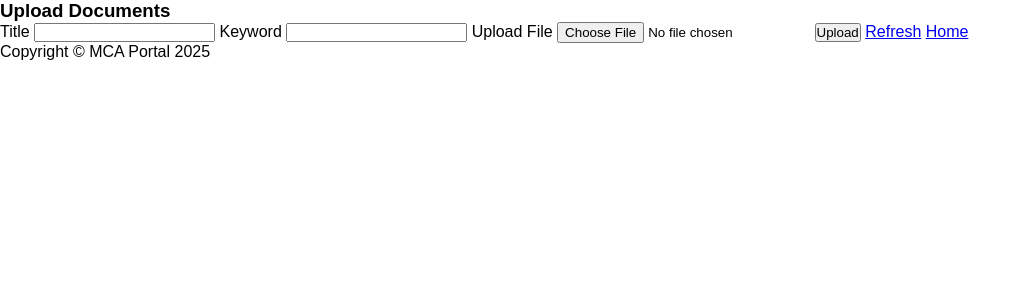
After one commit to sabarivel73/MCA-Portal, a PHP site: page /Staff_Portal/supload_documents.php in a window 1280 px wide. The commit adds this page. Shown: the top 300 px of the page, without its empty margins (0-1031 px from the left). Run offline with PHP 8.4, Linux system fonts and the light colour scheme; the visitor is signed in with stand-in values (Sample User, id 1).

Commit message:
new files

```diff
--- a/Home_Page/Staff_Portal/staffsidebar.php
+++ b/Home_Page/Staff_Portal/staffsidebar.php
@@ -1,9 +1,9 @@
 <div class="navbar">
  <nav>
    <ul>
-        <button><a href="upload_documents.php">Store Documents</a></button>
-        <button><a href="view_documents.php">View Documents</a></button>
-        <button><a href="mhome.php">Staff Portal</a></button>
+        <button><a href="supload_documents.php">Store Documents</a></button>
+        <button><a href="sview_documents.php">View Documents</a></button>
+        <button><a href="smhome.php">Staff Portal</a></button>
         <button><a href="schangepass.php">Change Password</a></button>
         <button><a href="logout.php">Logout</a></button>
    </ul>
--- /dev/null
+++ b/Home_Page/Staff_Portal/supload_documents.php
@@ -0,0 +1,67 @@
+<?php
+    session_start();
+    include"database.php";
+    function countRecord($sql,$db)
+    {
+        $res=$db->query($sql);
+        return $res->num_rows;
+    }
+    if(!isset($_SESSION["ID"]))
+    {
+	    header("location:ulogin.php");
+    }
+?>
+<!DOCTYPE HTML>
+<html>
+    <head>
+        <title>MCA Portal</title>
+        <style>
+            *
+            {
+                margin:0;
+                padding:0;
+                box-sizing:border-box;
+                font-family:'poppins',sans-serif;
+                cursor:pointer;
+            }
+        </style>
+    </head>
+    <body>
+        <div class="container">
+          <div class="center">
+            <?php
+                if(isset($_POST["submit"]))
+                {
+                    $target_dir = "upload/";
+                    $target_file = $target_dir.basename($_FILES["efile"]["name"]);
+                    if(move_uploaded_file($_FILES["efile"]["tmp_name"],$target_file))
+                    {
+                        $sql="insert into sdocuments(BTITLE,KEYWORD,FILE,SID) values ('{$_POST["bname"]}','{$_POST["keys"]}','{$target_file}',{$_SESSION["ID"]})";
+                        $db->query($sql);
+                        echo"<p class='success'>Uploaded Successfully</p>";
+                    }
+                    else
+                    {
+                        echo"<p class='error'>Error in Upload</p>";
+                    }
+                }
+            ?>
+            <form action="<?php echo $_SERVER["PHP_SELF"];?>" method="post" enctype="multipart/form-data">
+                <h3>Upload Documents</h3>
+                <label>Title</label>
+                <input type="text" name="bname" required>
+                <label>Keyword</label>
+                <input type="text" name="keys" required>
+                <label>Upload File</label>
+                <input type="file" name="efile" required>
+                <button type="submit" name="submit">Upload</button>
+                <a href="supload_documents.php">Refresh</a>
+                <a href='shome.php'>Home</a>
+            </form>
+          </div>
+        </div>
+        <div class="footer">
+            <p>Copyright &copy; MCA Portal 2025</p>
+        </div>
+    </body>
+</html>
```
Also changed, not shown: Home_Page/Student_Portal/upload_documents.php (added, +67 -0 lines), 2 other files.
